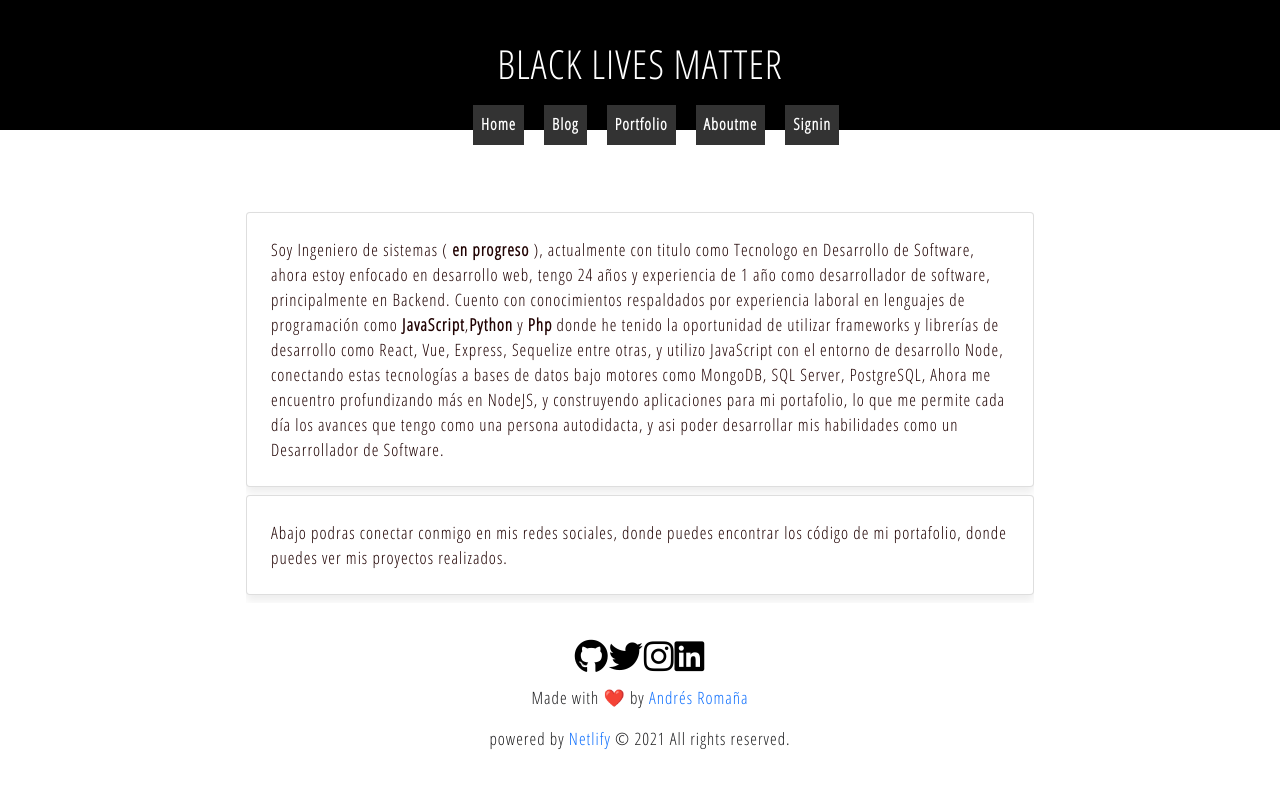
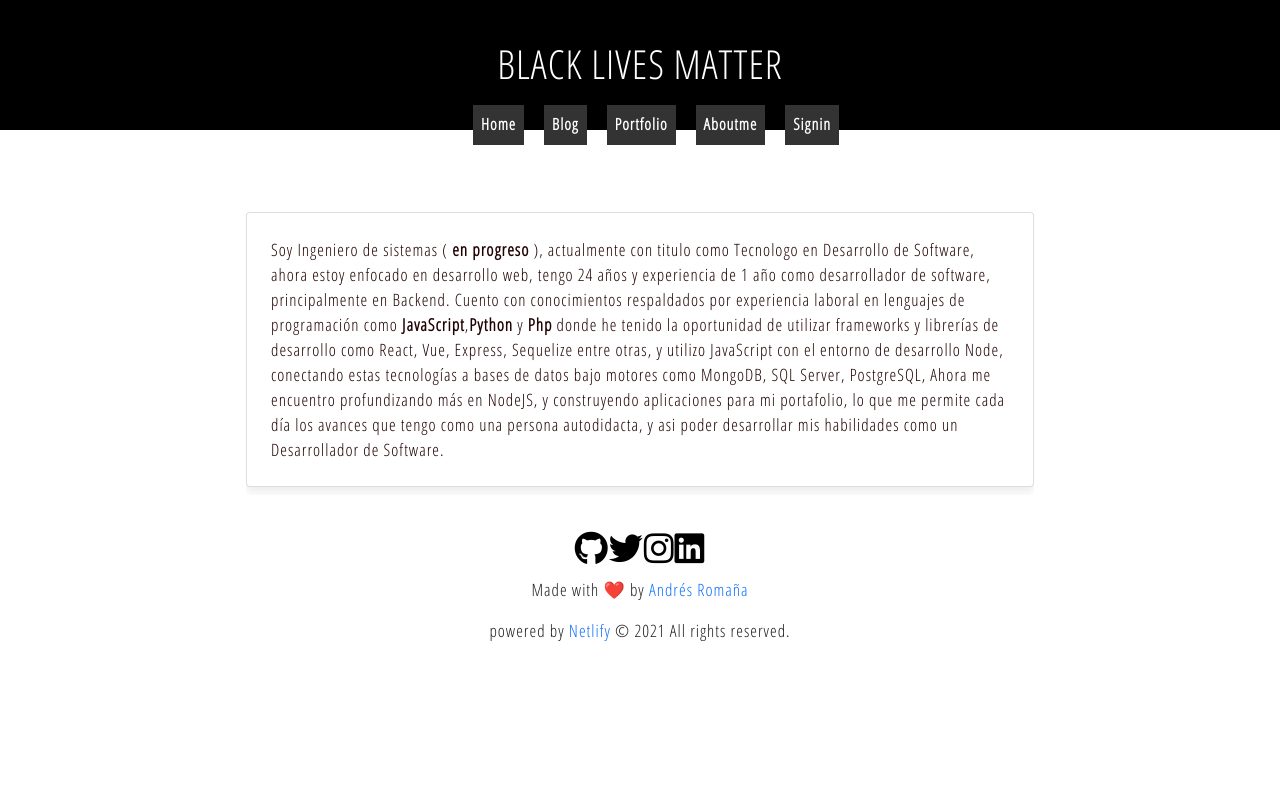
Before and after one commit to Allislove/myportfolio, a React (Create React App) app: page /aboutme in a window 1280 px wide. Shown: the top 788 px of the page. Built offline with nearby package versions, Linux system fonts and the light colour scheme.

Commit message:
Remove unused text

```diff
--- a/src/components/views/aboutme.js
+++ b/src/components/views/aboutme.js
@@ -28,12 +28,6 @@ export default function Aboutme() {
           día los avances que tengo como una persona autodidacta, y asi poder
           desarrollar mis habilidades como un Desarrollador de Software.
         </p>
-
-        <p className="aboutme">
-          Abajo podras conectar conmigo en mis redes sociales, donde puedes
-          encontrar los código de mi portafolio, donde puedes ver mis proyectos
-          realizados.
-        </p>
       </div>
     </div>
   );
```
